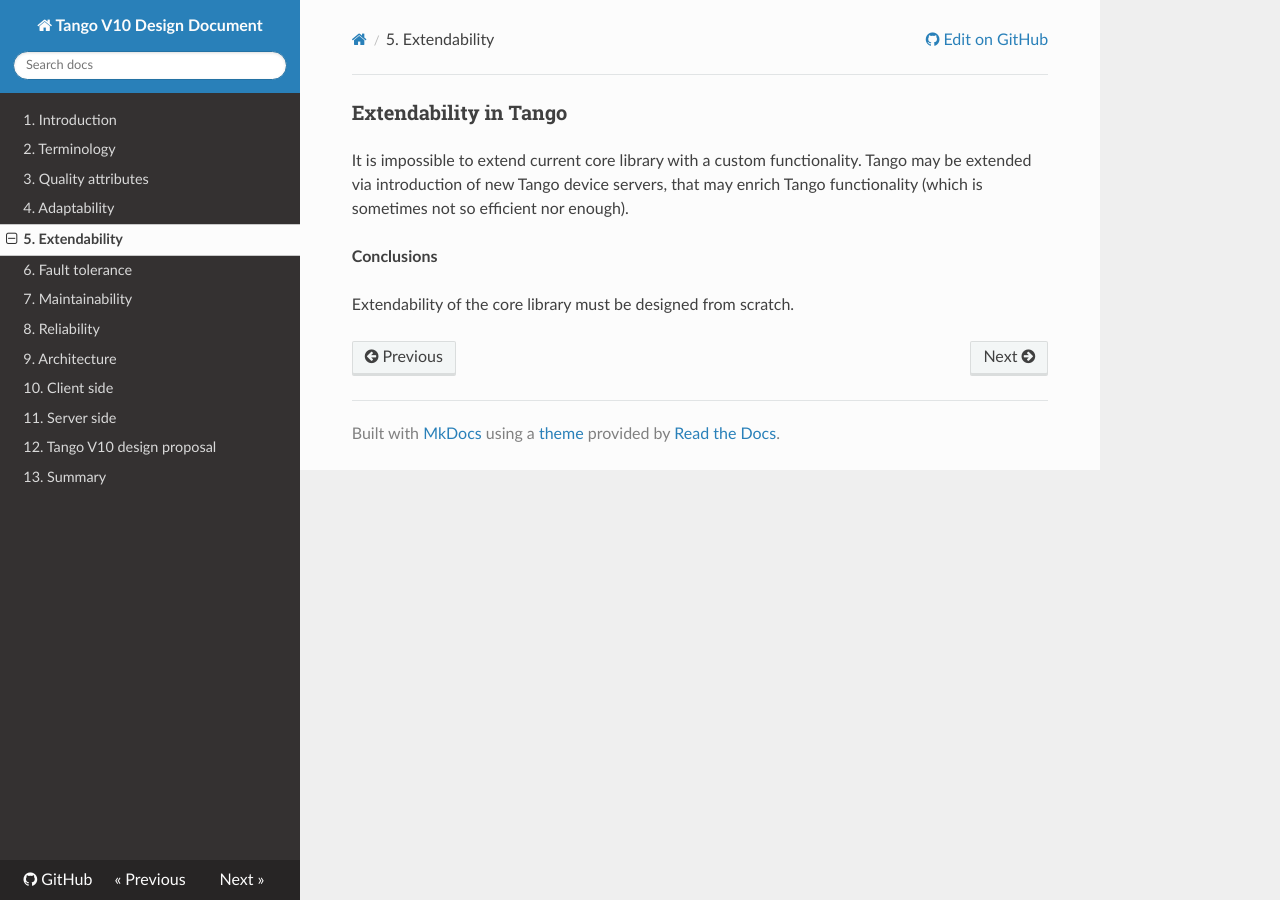
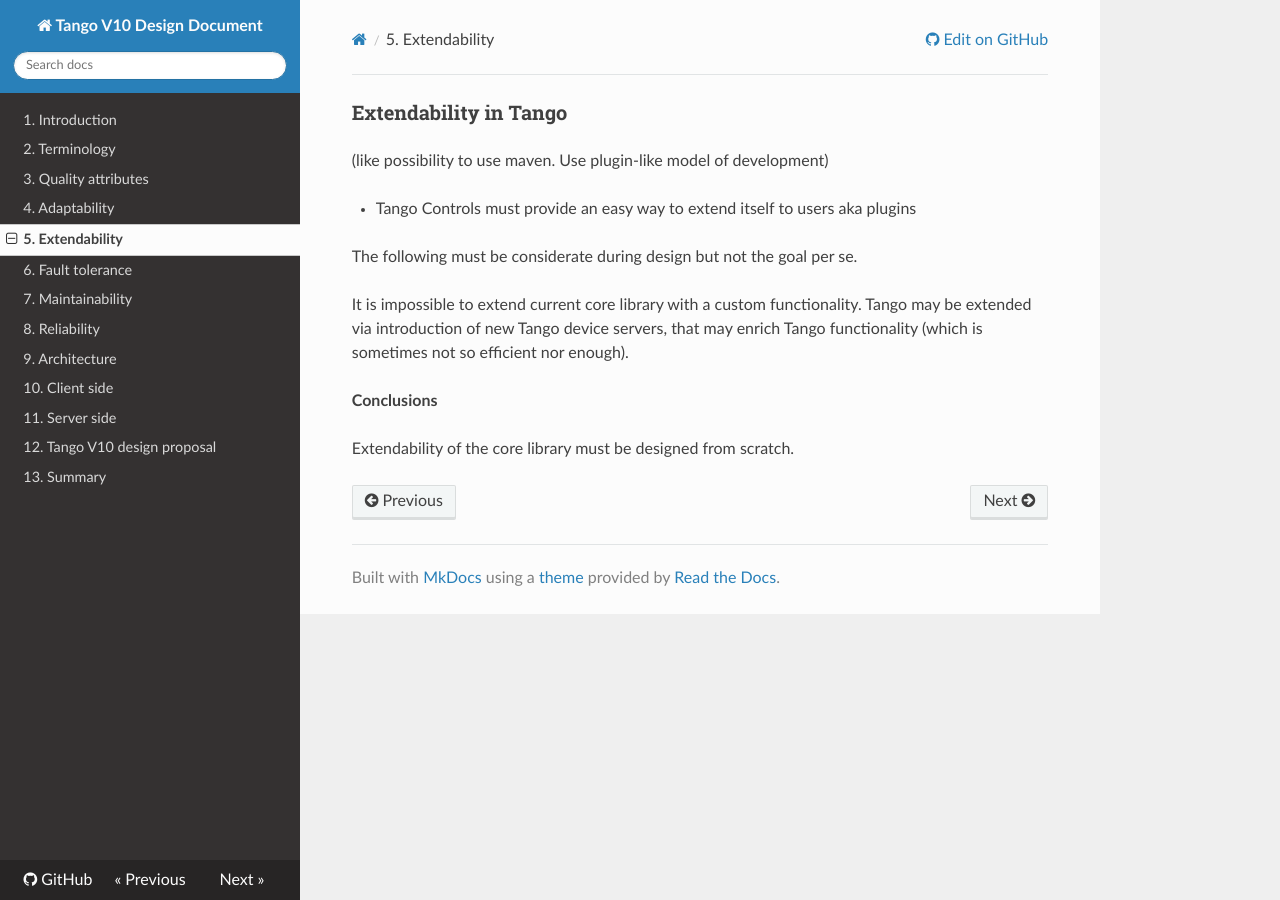
Before and after one commit to Ingvord/tango-v10-design-doc, an MkDocs documentation site: the page built from docs/extendability.md, in a window 1280 px wide. Built offline with MkDocs 1.6.1, drawn with Linux system fonts in a browser that asks for light colours; nearby versions of some CDN libraries.

Commit message:
Update extendability.md

```diff
--- a/docs/extendability.md
+++ b/docs/extendability.md
@@ -1,4 +1,13 @@
 ### Extendability in Tango
+
+
+(like possibility to use maven. Use plugin-like model of development)
+
+- Tango Controls must provide an easy way to extend itself to users aka plugins
+
+
+The following must be considerate during design but not the goal per se.
+
 
 It is impossible to extend current core library with a custom functionality. Tango may be extended via introduction of new Tango device servers, that may enrich Tango functionality (which is sometimes not so efficient nor enough).
 
```
